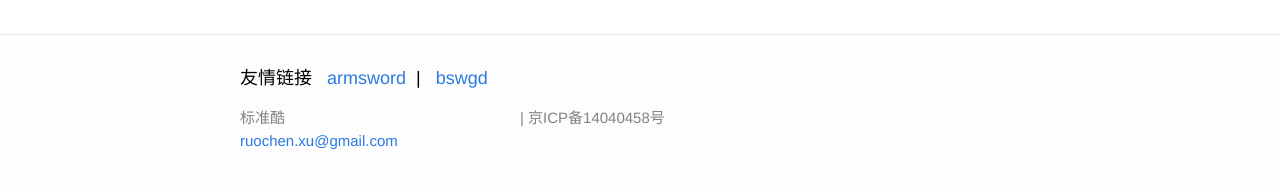
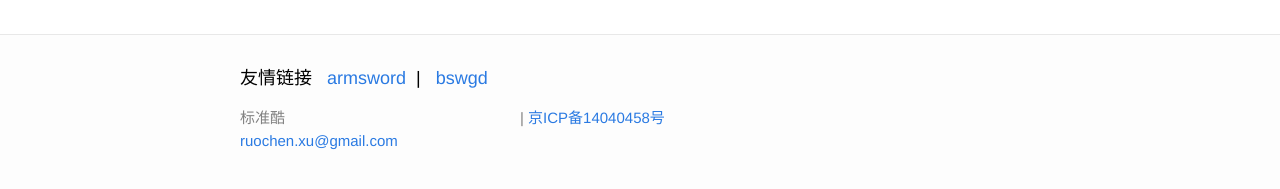
Before and after one commit to aholic/cstdlib.com, a Jekyll site: the page built from index.html, in a window 1280 px wide. Shown: the part 610-799 px from the top of the page. Built offline with Jekyll 4.4.1, drawn with Linux system fonts in a browser that asks for light colours; comment, search, counter and statistics services are not loaded.

Commit message:
add ICP link

```diff
--- a/_includes/footer.html
+++ b/_includes/footer.html
@@ -15,7 +15,7 @@
       </ul>
     </div>
     <div class="footer-col-3 column">
-        <p class="text"><script type="text/javascript">var cnzz_protocol = (("https:" == document.location.protocol) ? " https://" : " http://");document.write(unescape("%3Cspan id='cnzz_stat_icon_1253417731'%3E%3C/span%3E%3Cscript src='" + cnzz_protocol + "s6.cnzz.com/z_stat.php%3Fid%3D1253417731' type='text/javascript'%3E%3C/script%3E"));</script> | {{ site.description }}</p>
+        <p class="text"><script type="text/javascript">var cnzz_protocol = (("https:" == document.location.protocol) ? " https://" : " http://");document.write(unescape("%3Cspan id='cnzz_stat_icon_1253417731'%3E%3C/span%3E%3Cscript src='" + cnzz_protocol + "s6.cnzz.com/z_stat.php%3Fid%3D1253417731' type='text/javascript'%3E%3C/script%3E"));</script> | <a href="http://www.miitbeian.gov.cn/">{{ site.description }}</a></p>
     </div>
   </div>
 
```
